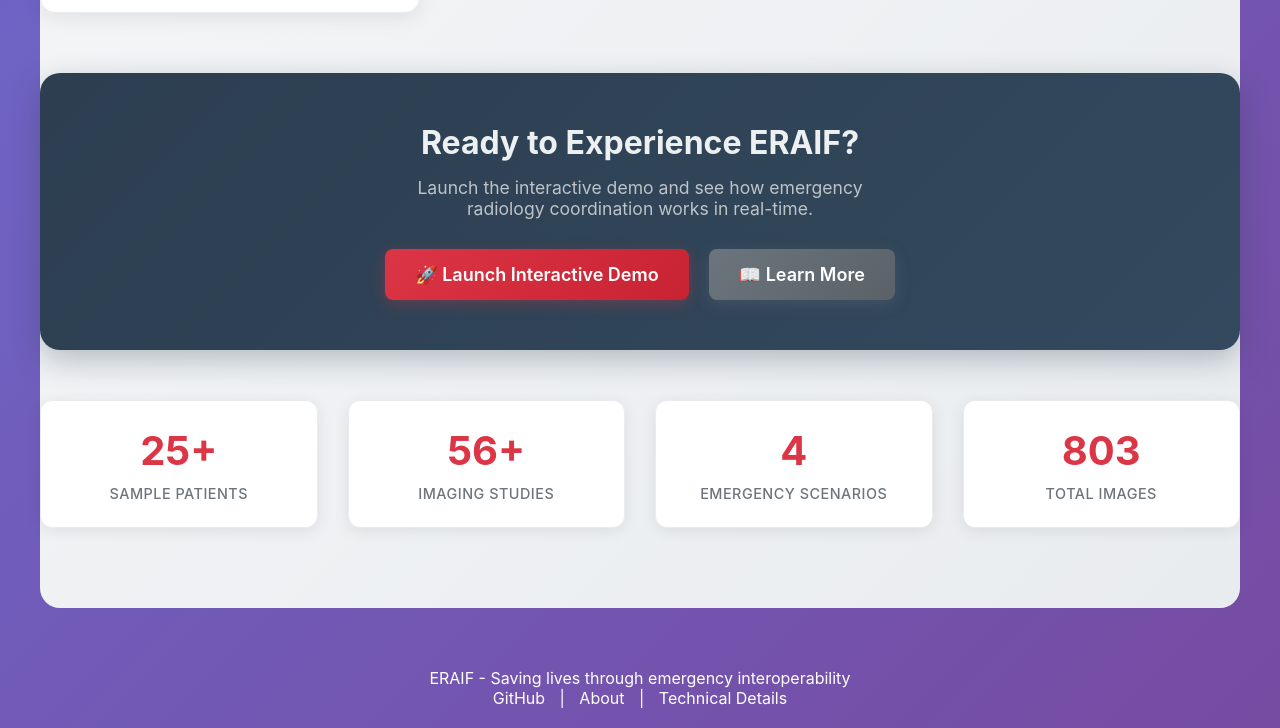
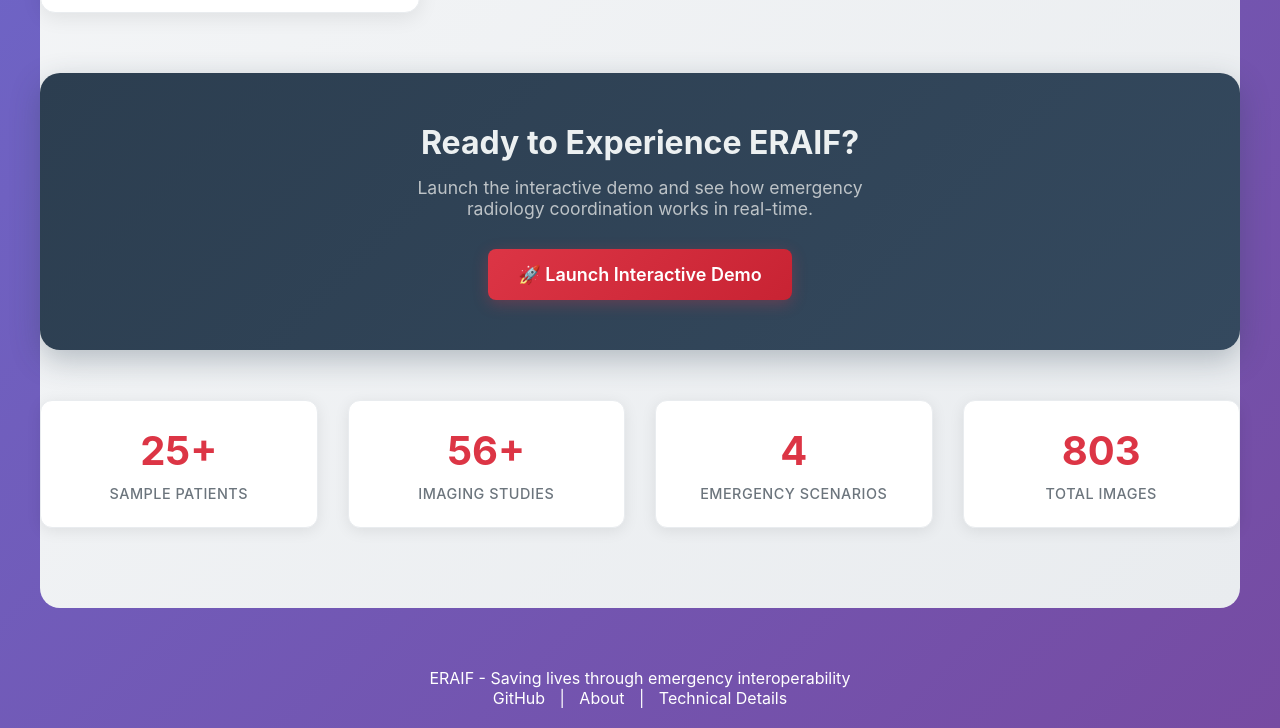
Before and after one commit to dshah29/ERAIF, a plain HTML site: page index.html in a window 1280 px wide. Shown: the part 2186-2914 px from the top of the page. Drawn offline with Linux system fonts and the light colour scheme.

Commit message:
fix index.html

```diff
--- a/index.html
+++ b/index.html
@@ -641,9 +641,6 @@
                         <a href="demo/demo.html" class="demo-launch-button">
                             🚀 Launch Interactive Demo
                         </a>
-                        <a href="demo/" class="demo-info-button">
-                            📖 Learn More
-                        </a>
                     </div>
                 </div>
 
```
